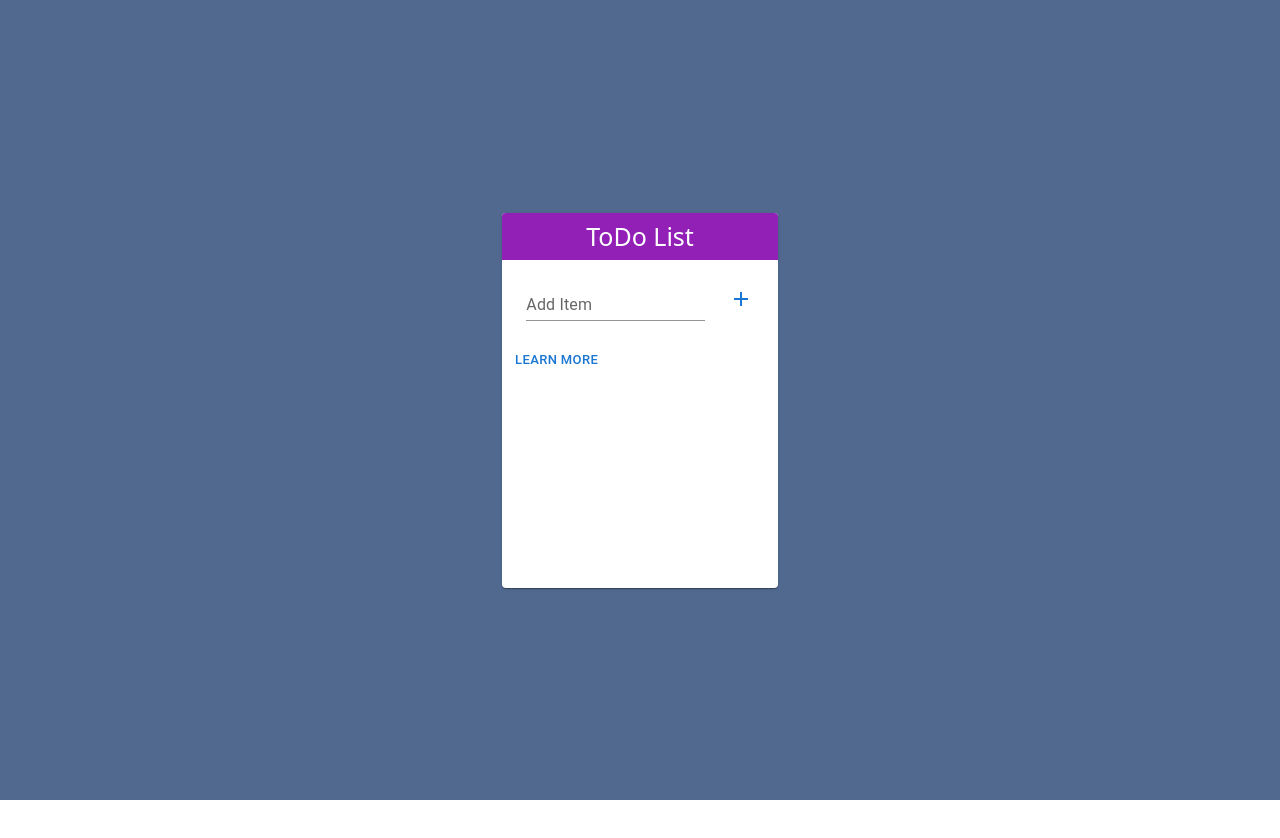
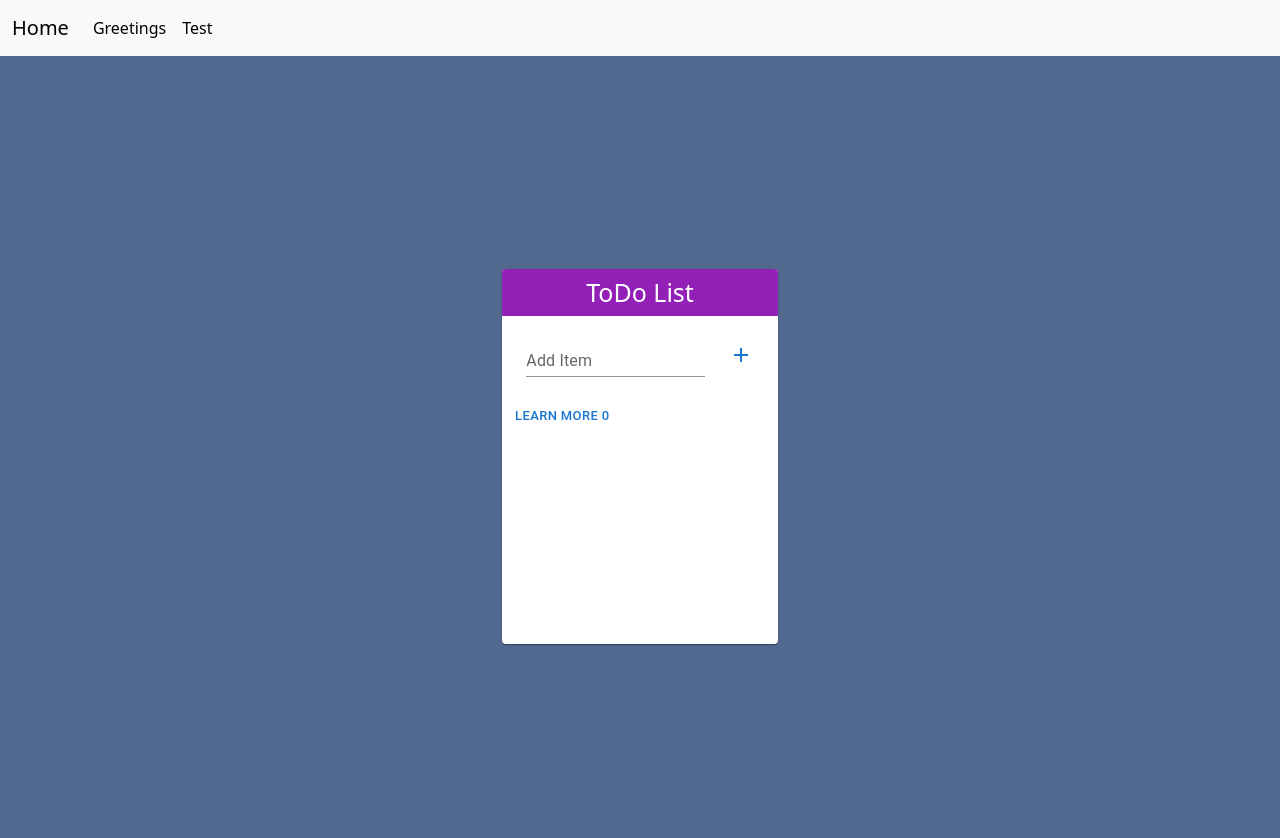
Before and after one commit to atiq59/react-practice, a React (Create React App) app: page / in a window 1280 px wide. Shown: the top 838 px of the page. Before the commit the page ends 800 px from the top, so only its background shows below. Built offline with nearby package versions, Linux system fonts and the light colour scheme.

Commit message:
React router dom v6

```diff
--- a/package.json
+++ b/package.json
@@ -13,6 +13,7 @@
     "bootstrap": "^5.3.3",
     "react": "^18.2.0",
     "react-dom": "^18.2.0",
+    "react-router-dom": "^6.23.0",
     "react-scripts": "5.0.1",
     "web-vitals": "^2.1.4"
   },
--- a/src/App.js
+++ b/src/App.js
@@ -1,8 +1,15 @@
 import { createContext } from 'react';
 import './App.css';
 import Demo from './Demo';
-// import Data from './common/Data';
-// import Card from './components/Card';
+import Greeting from './Greeting';
+import Test from './Test';
+import {
+	BrowserRouter,
+	Route,
+	Routes,
+} from "react-router-dom";
+import ErrorPage from './components/ErrorPage';
+import Navbar from './components/Navbar';
 
 const BtnName = createContext();
 
@@ -10,24 +17,23 @@
 
 	return (
 		<>
-			{/* <div className='main'>
-				{Data.map(val => {
-					return (
-						<Card
-							key={val.employeeId}
-							name={val.name}
-							designation={val.designation}
-							experience={val.experience}
-							employeeId={val.employeeId}
-						/>
-					)
-				})}
-			</div> */}
-			<BtnName.Provider value={{first: 'Learn', second: 'More'}}>
-				<Demo />
-			</BtnName.Provider>
+			<BrowserRouter>
+				<Navbar />
+				<Routes>
+					<Route path='/' element={
+						<BtnName.Provider value={{ first: 'Learn', second: 'More' }}>
+							<Demo />
+						</BtnName.Provider>
+					} />
+
+					<Route path='greeting' element={<Greeting />} />
+
+					<Route path='test' element={<Test />} />
+					<Route path='*' element={<ErrorPage />} />
+				</Routes>
+			</BrowserRouter>
 		</>
-	);
+	)
 }
 
 export default App;
--- /dev/null
+++ b/src/components/ErrorPage.jsx
@@ -0,0 +1,10 @@
+import error from '../images/error.jpg';
+
+export default function ErrorPage() {
+
+  return (
+    <div style={{ display: 'flex', justifyContent: 'center', alignItems: 'center' }}>
+      <img src={ error } alt="Error 404" width={600} height={600} />
+    </div>
+  );
+}
--- /dev/null
+++ b/src/components/Navbar.jsx
@@ -0,0 +1,33 @@
+import { Link } from "react-router-dom";
+
+const Navbar = () => {
+  return (
+    <>
+      <nav className="navbar navbar-expand-lg bg-body-tertiary">
+        <div className="container-fluid">
+            <Link className="navbar-brand" to={`/`}>Home</Link>
+          <button
+            className="navbar-toggler"
+            type="button"
+            data-bs-toggle="collapse"
+            data-bs-target="#navbarNavAltMarkup"
+            aria-controls="navbarNavAltMarkup"
+            aria-expanded="false"
+            aria-label="Toggle navigation"
+          >
+            <span className="navbar-toggler-icon"></span>
+          </button>
+          <div className="collapse navbar-collapse" id="navbarNavAltMarkup">
+            <div className="navbar-nav">
+                <Link className="nav-link active" to={`/greeting`}>Greetings</Link>
+
+                <Link className="nav-link active" to={`/test`}>Test</Link>
+            </div>
+          </div>
+        </div>
+      </nav>
+    </>
+  );
+};
+
+export default Navbar;
--- a/src/components/compM.jsx
+++ b/src/components/compM.jsx
@@ -1,17 +1,23 @@
 import { Button } from '@mui/material';
-import React, { useContext } from "react";
+import React, { useContext, useEffect, useState } from "react";
 import { BtnName } from '../App';
 
 function CompM() {
 
     const {first, second} = useContext(BtnName);
+    const [ count, setState ] = useState(0);
 
-    function redirectToMUI() {
-        window.open('https://mui.com/material-ui/all-components/');
-    }
+    useEffect(() => {
+        document.title = `You click ${count} times`;
+    });
+
     return(
         <>
-            <Button size="small" onClick={redirectToMUI}>{`${first} ${second}`}</Button>
+            <Button size="small" onClick={
+                () => {
+                    setState( count + 1 )
+                }
+            }>{`${first} ${second} ${count}`}</Button>
         </>
     );
 }
```
Also changed, not shown: src/Demo.js (indentation only), src/images/error.jpg (added), 1 other file (tests, documents, lock files or other folders).
